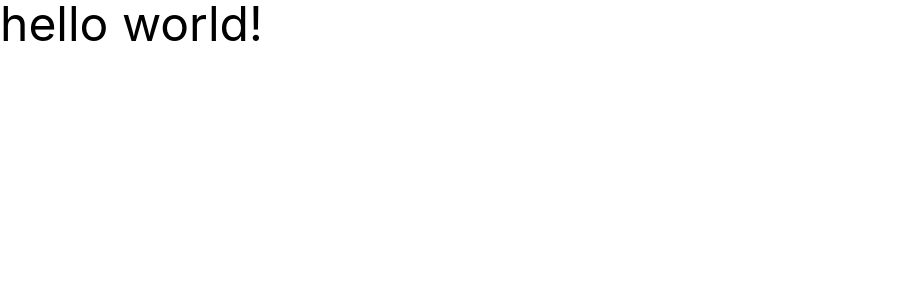
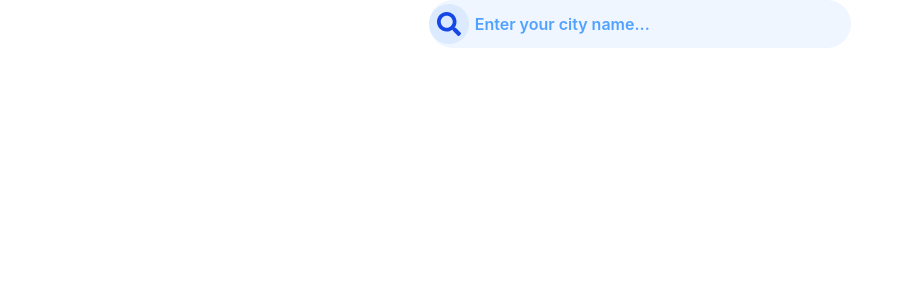
Before and after one commit to alire1992/weatherApp, a React (Vite) app: page / in a window 1280 px wide. Shown: the top 300 px of the page, without its empty margins (0-911 px from the left). Built offline with nearby package versions, Linux system fonts and the light colour scheme.

Commit message:
feat: add core UI components and search bar
- Add Header component
- Add Button component
- Add SearchBar with form and icon
- Replace div with form in SearchBar
- Setup Tailwind CSS classes

```diff
--- a/package.json
+++ b/package.json
@@ -14,6 +14,7 @@
     "@tanstack/react-query": "^5.100.10",
     "react": "^19.2.6",
     "react-dom": "^19.2.6",
+    "react-icons": "^5.6.0",
     "react-router-dom": "^7.15.0",
     "tailwindcss": "^4.3.0"
   },
--- a/src/App.jsx
+++ b/src/App.jsx
@@ -1,5 +1,11 @@
+import SearchBar from "./components/SearchBar";
+
 function App() {
-  return <h1 className="text-5xl">hello world!</h1>;
+  return (
+    <div>
+      <SearchBar />
+    </div>
+  );
 }
 
 export default App;
--- /dev/null
+++ b/src/components/Button.jsx
@@ -0,0 +1,19 @@
+function Button({ type = "primary", onClick }) {
+  const base = "rounded-sm cursor-pointer uppercase tracking-wide";
+  const primary =
+    "text-white font-bold  px-2 py-1 bg-blue-500 outline-blue-500 outline-offset-2 hover:bg-blue-600";
+  const accent =
+    "text-orange-500 outline-offset-2 font-semibold  px-2 py-1 bg-white border-2 border-orange-500 outline-orange-500 hover:bg-orange-500 hover:text-white";
+  let className = "";
+
+  if (type === "primary") className = `${base} ${primary}`;
+  if (type === "accent") className = `${base} ${accent}`;
+
+  return (
+    <button onClick={onClick} className={className}>
+      Button
+    </button>
+  );
+}
+
+export default Button;
--- /dev/null
+++ b/src/components/Header.jsx
@@ -0,0 +1,11 @@
+function Header() {
+  const firstLetter = "text-orange-500 text-6xl font-bold";
+  return (
+    <h1 className="text-5xl font-semibold font-serif tracking-widest text-center text-blue-500">
+      <span className={firstLetter}>W</span>eather{" "}
+      <span className={firstLetter}>A</span>pp
+    </h1>
+  );
+}
+
+export default Header;
--- /dev/null
+++ b/src/components/SearchBar.jsx
@@ -0,0 +1,22 @@
+import { FaSearch } from "react-icons/fa";
+
+function SearchBar() {
+  return (
+    <form className="w-[90%] bg-blue-50 flex items-center justify-center gap-1.5  mx-auto px-0 py-1  rounded-3xl sm:w-[75%] md:w-[45%] xl:w-[33%]">
+      <button
+        className="bg-blue-100 p-2 rounded-full mx-0 cursor-pointer"
+        type="submit"
+      >
+        <FaSearch className="text-xl text-blue-700 md:text-2xl" />
+      </button>
+      <input
+        type="text"
+        placeholder="Enter your city name..."
+        name="cityName"
+        className="w-[90%] border-none outline-none placeholder:text-blue-400 placeholder:font-semibold"
+      />
+    </form>
+  );
+}
+
+export default SearchBar;
```
Also changed, not shown: 1 other file (tests, documents, lock files or other folders).
